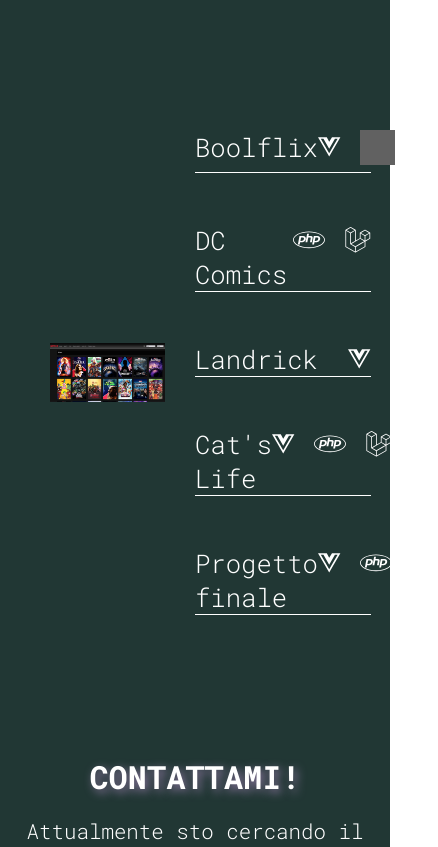
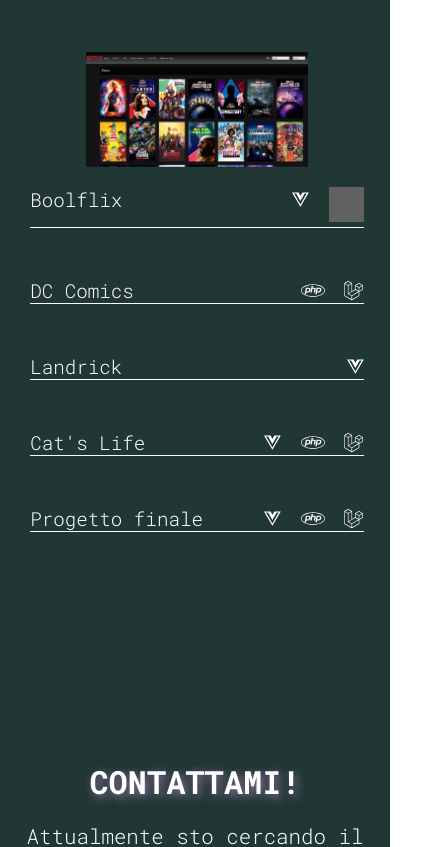
Before and after one commit to razcc/Portfolio, a Vue app: page / in a window 390 px wide. Shown: the part 2980-3827 px from the top of the page, 438 px wide, since content can reach past the window. Built offline with nearby package versions, Linux system fonts and the light colour scheme; grey boxes are pictures that could not be loaded; a web font is replaced by a local one.

Commit message:
Project reactive

```diff
--- a/src/components/ContactComp.vue
+++ b/src/components/ContactComp.vue
@@ -20,11 +20,11 @@
         <br />
         <br />
 
-        <span class="mail">
+        <span>
 
-          <a href="https://mail.google.com/mail/?view=cm&fs=1&tf=1&to=rafael.leonardi98@gmail.com" target="_blank">
+          <a class="" href="https://mail.google.com/mail/?view=cm&fs=1&tf=1&to=rafael.leonardi98@gmail.com" target="_blank">
 
-            <span class="accent">
+            <span class="accent mail">
             rafael.leonardi98@gmail.com
             </span>
 
@@ -52,7 +52,7 @@
         <br />
 
         <span class="accent mail">
-          <a href="https://mail.google.com/mail/?view=cm&fs=1&tf=1&to=rafael.leonardi98@gmail.com" target="_blank">
+          <a class="mail" href="https://mail.google.com/mail/?view=cm&fs=1&tf=1&to=rafael.leonardi98@gmail.com" target="_blank">
 
             rafael.leonardi98@gmail.com
           </a>
@@ -206,4 +206,21 @@
     display: flex;
   }
 }
+
+@media screen and (max-width: 497px) {
+  .accent {
+        font-size: 1rem !important;
+      }
+      h2{
+        padding-top: 60px;
+      }
+}
+@media screen and (max-width: 497px) {
+  .accent {
+        font-size: 1rem !important;
+      }
+      h2{
+        padding-top: 60px;
+      }
+}
 </style>
--- a/src/components/ProjectsComp.vue
+++ b/src/components/ProjectsComp.vue
@@ -7,8 +7,8 @@
                         <img v-if="progettoActive == 1" src="/assets/boolflix_anteprima.png" alt="">
                         <img v-else-if="progettoActive == 2" src="/assets/dc_anteprima.png" alt="">
                         <img v-else-if="progettoActive == 3" src="/assets/landrick_anteprima.png" alt="">
-                        <img v-else-if="progettoActive == 4" src="/assets/workInPRogress.jpg" alt="">
-                        <img v-else-if="progettoActive == 5" src="/assets/workInPRogress.jpg" alt="">
+                        <img v-else-if="progettoActive == 4" src="/assets/boolflix_anteprima.png" alt="">
+                        <img v-else-if="progettoActive == 5" src="/assets/boolflix_anteprima.png" alt="">
                   </div>
 
                   <div class="lista_cont">
@@ -131,18 +131,20 @@
 
 <style lang="scss" scoped>
 #projects {
-      height: 100vh;
-      padding: 5% 5% 0 5%;
+      height: 90vh;
+      padding: 5% 2% 0 3%;
       color: var(--text1);
 
       h2 {
+            font-size: 2.3rem;
             text-align: center;
-            font-size: 2.5rem;
+            text-shadow: 3px 3px 10px var(--lilla);
       }
 
       .container {
             display: flex;
             align-items: center;
+            justify-content: center;
             height: 100%;
 
             .anteprima,
@@ -187,7 +189,7 @@
 
                               &:hover {
                                     font-size: 1.8rem;
-
+                                    text-shadow: 4px 4px 10px var(--lilla);
                               }
 
                               &:hover .fa-arrow-left {
@@ -228,4 +230,49 @@
             transform: translateX(0);
       }
 }
+@media screen and (max-width: 633px){
+      h2{
+            display: none;
+      }
+      .container{
+            height: 100% !important;
+            flex-direction: column;
+            gap: 20px;
+      }
+      .anteprima{
+            padding: 0px !important;
+            width: 80% !important;
+      }
+
+      .progetto_singolo{
+            font-size: 1.2rem !important;
+      }
+      .lista_cont{
+            width: 90% !important;
+            margin-bottom: 30px;
+      }
+}
+@media screen and (max-width: 1000px){
+      h2{
+            display: none;
+      }
+      .container{
+            height: 100% !important;
+            flex-direction: column;
+            gap: 20px;
+            margin-bottom: 70px;
+      }
+      .anteprima{
+            padding: 0px !important;
+            width: 60% !important;
+      }
+
+      .progetto_singolo{
+            font-size: 1.2rem !important;
+      }
+      .lista_cont{
+            width: 90% !important;
+
+      }
+}
 </style>
--- a/src/components/SkillsComp.vue
+++ b/src/components/SkillsComp.vue
@@ -150,7 +150,7 @@
       // BACK End
       .back_end {
             margin-top: 2rem;
-
+            padding-bottom: 30px;
 
             h2 {
                   font-size: 2rem;
```
